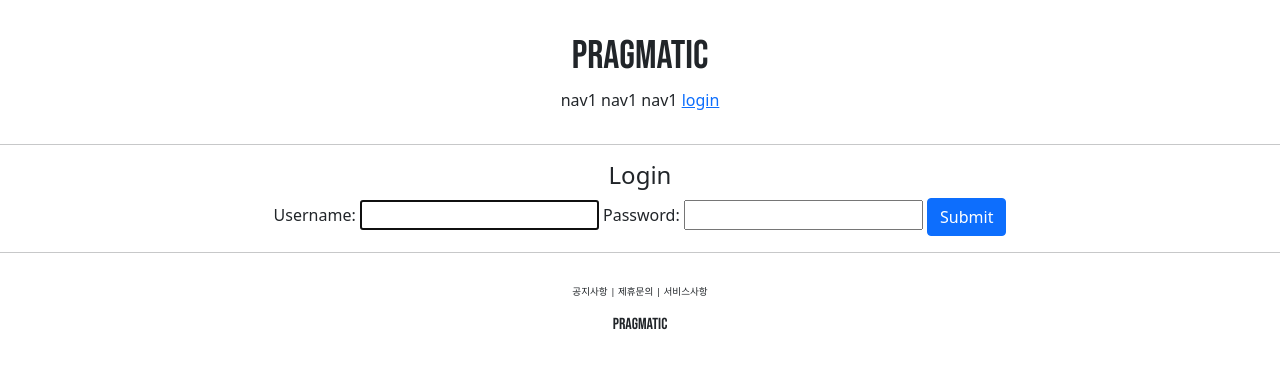
After one commit to sseregit/pragmatic-clone, a Django app: page /account/login/ in a window 1280 px wide. The commit adds this page. Shown: the top 369 px of the page. Run offline with Django 4.2, Linux system fonts and the light colour scheme.

Commit message:
django course 22 commit

```diff
--- /dev/null
+++ b/accountapp/templates/accountapp/login.html
@@ -0,0 +1,17 @@
+{% extends 'base.html' %}
+
+{% block content %}
+<div style="text-align:center">
+    <div>
+        <h4>Login</h4>
+
+    </div>
+    <div>
+        <form action="" method="post">
+        {% csrf_token %}
+            {{form}}
+            <input type="submit" class="btn btn-primary">
+        </form>
+    </div>
+</div>
+{% endblock %}
--- a/accountapp/urls.py
+++ b/accountapp/urls.py
@@ -1,3 +1,4 @@
+from django.contrib.auth.views import LogoutView, LoginView
 from django.urls import path
 
 from accountapp.views import hello_world, AccountCreateView
@@ -6,5 +7,7 @@ app_name = 'accountapp'
 
 urlpatterns = [
     path('hello_world/', hello_world, name='hello_world'),
+    path('login/', LoginView.as_view(template_name='accountapp/login.html'), name='login'),
+    path('logout/', LogoutView.as_view(), name='logout'),
     path('create/', AccountCreateView.as_view(), name='create'),
 ]
--- a/pragmatic/settings.py
+++ b/pragmatic/settings.py
@@ -13,6 +13,8 @@ https://docs.djangoproject.com/en/4.0/ref/settings/
 from pathlib import Path
 import environ
 import os
+
+from django.urls import reverse_lazy
 
 env = environ.Env(
     # set casting, default value
@@ -133,6 +135,9 @@ STATICFILES_DIRS = [
     BASE_DIR / "static",
 ]
 
+LOGIN_REDIRECT_URL = reverse_lazy('accountapp:hello_world')
+LOGOUT_REDIRECT_URL = reverse_lazy('accountapp:login')
+
 # Default primary key field type
 # https://docs.djangoproject.com/en/4.0/ref/settings/#default-auto-field
 
--- a/templates/header.html
+++ b/templates/header.html
@@ -1,4 +1,16 @@
 <div class="pragmatic_header">
     <div><h1 class="pragmatic_logo">Pragmatic</h1></div>
-    <div><span>nav1</span><span>nav1</span><span>nav1</span><span>nav1</span></div>
+    <div><span>nav1</span>
+        <span>nav1</span>
+        <span>nav1</span>
+        {% if not user.is_authenticated %}
+        <a href="{% url 'accountapp:login'%}?next={{request.path}}">
+            <span>login</span>
+        </a>
+        {% else %}
+        <a href="{% url 'accountapp:logout'%}?next={{request.path}}">
+            <span>logout</span>
+        </a>
+        {% endif %}
+    </div>
 </div>
```
